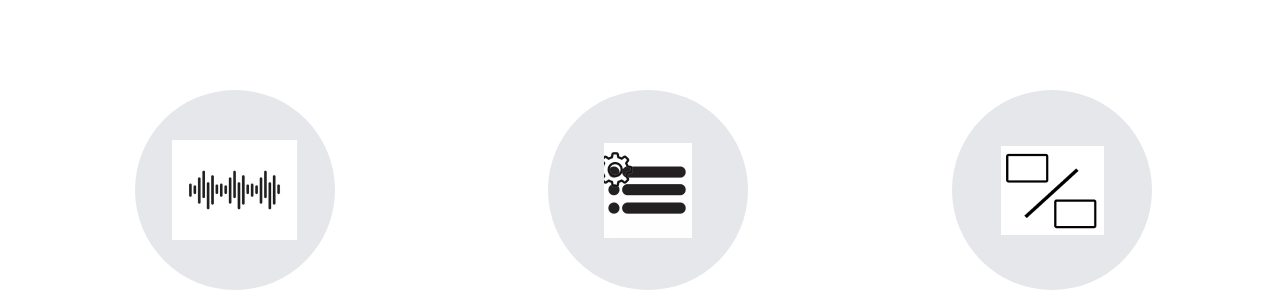
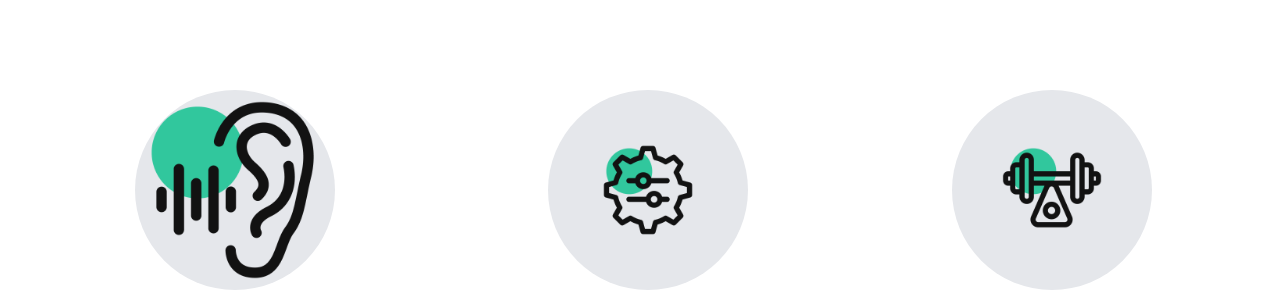
Before and after one commit to buleva/buleva.github.io, a plain HTML site: page index.html in a window 1280 px wide. Shown: the part 1027-1334 px from the top of the page. Drawn offline with Linux system fonts and the light colour scheme; a web font is replaced by a local one.

Commit message:
added new icons for circles

```diff
--- a/index.html
+++ b/index.html
@@ -37,15 +37,15 @@
   </div>
   <div class="flex flex-col lg:flex-row justify-around p-[20px]"><!--3 circles-->
     <div class="flex flex-col items-center">
-      <div class="m-[20px] flex justify-center items-center w-[200px] h-[200px] bg-gray-200 dark:bg-stone-700 rounded-full"><img src="/images/circle-icon1.png" alt="circle-icon1"></div>
+      <div class="m-[20px] flex justify-center items-center w-[200px] h-[200px] bg-gray-200 dark:bg-stone-700 rounded-full"><img src="/images/Train-your-ear.png" alt="circle-icon1" class="resize w-[150px] h-auto"></div>
       <p class="text-xl mb-[20px] dark:text-white">train your ear with intonation</p>
     </div>
     <div class="flex flex-col items-center">
-      <div class="m-[20px] flex justify-center items-center w-[200px] h-[200px] bg-gray-200 dark:bg-stone-700 rounded-full"><img src="/images/circle-icon2.png" alt="circle-icon2"></div>
+      <div class="m-[20px] flex justify-center items-center w-[200px] h-[200px] bg-gray-200 dark:bg-stone-700 rounded-full"><img src="/images/Lots-of-custom-settings.png" alt="circle-icon2" class="resize w-[100px] h-auto"></div>
       <p class="text-xl mb-[20px] dark:text-white">lots of custom settings</p>
     </div>
     <div class="flex flex-col items-center">
-      <div class="m-[20px] flex justify-center items-center w-[200px] h-[200px] bg-gray-200 dark:bg-stone-700 rounded-full"><img src="/images/circle-icon3.png" alt="circle-icon3"></div>
+      <div class="m-[20px] flex justify-center items-center w-[200px] h-[200px] bg-gray-200 dark:bg-stone-700 rounded-full"><img src="/images/Choose-Between-2-Exercises.png" alt="circle-icon3" class="resize w-[100px] h-auto"></div>
       <p class="text-xl mb-[20px] dark:text-white">choose between 2 exercises</p>
     </div>
   </div>
```
Also changed, not shown: images/Choose-Between-2-Exercises.png (added), images/Lots-of-custom-settings.png (added), images/Train-your-ear.png (added), images/circle-icon1.png (deleted), images/circle-icon2.png (deleted), images/circle-icon3.png (deleted), tailwindcss/output.css.
